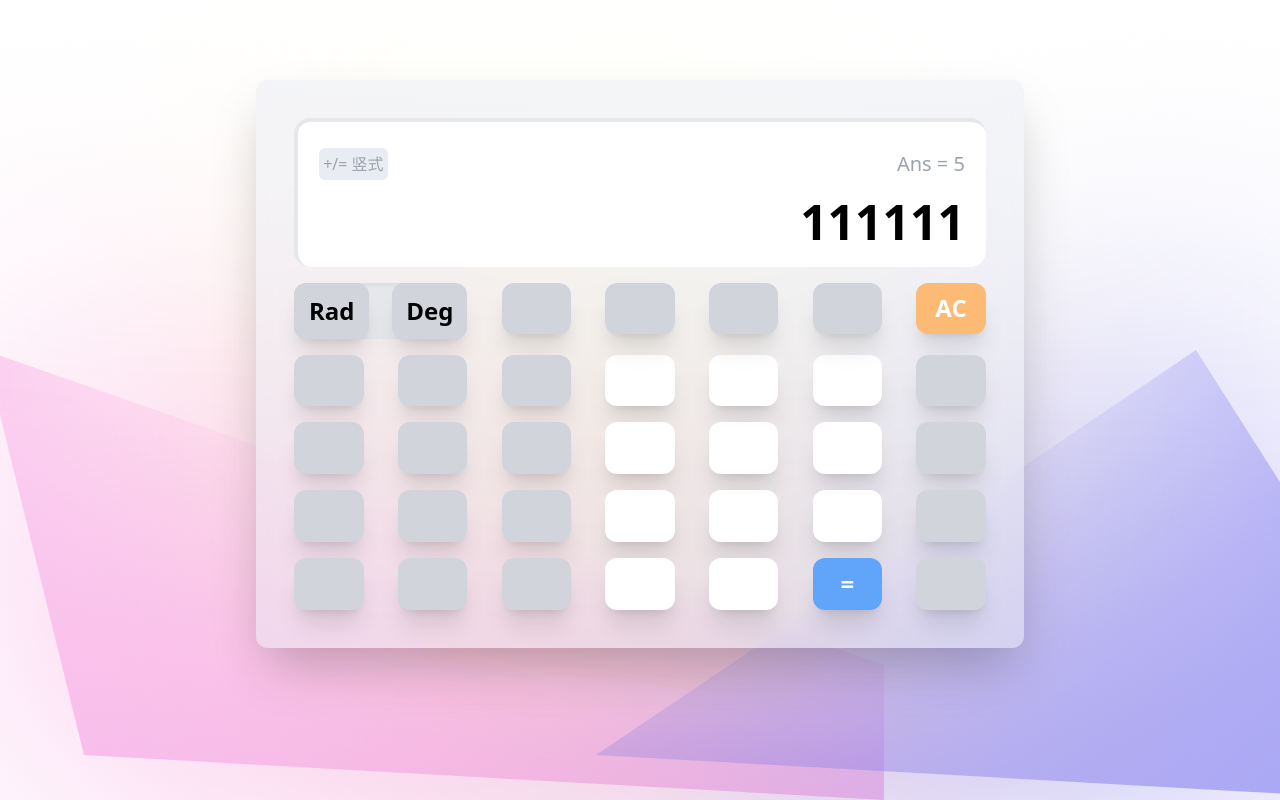
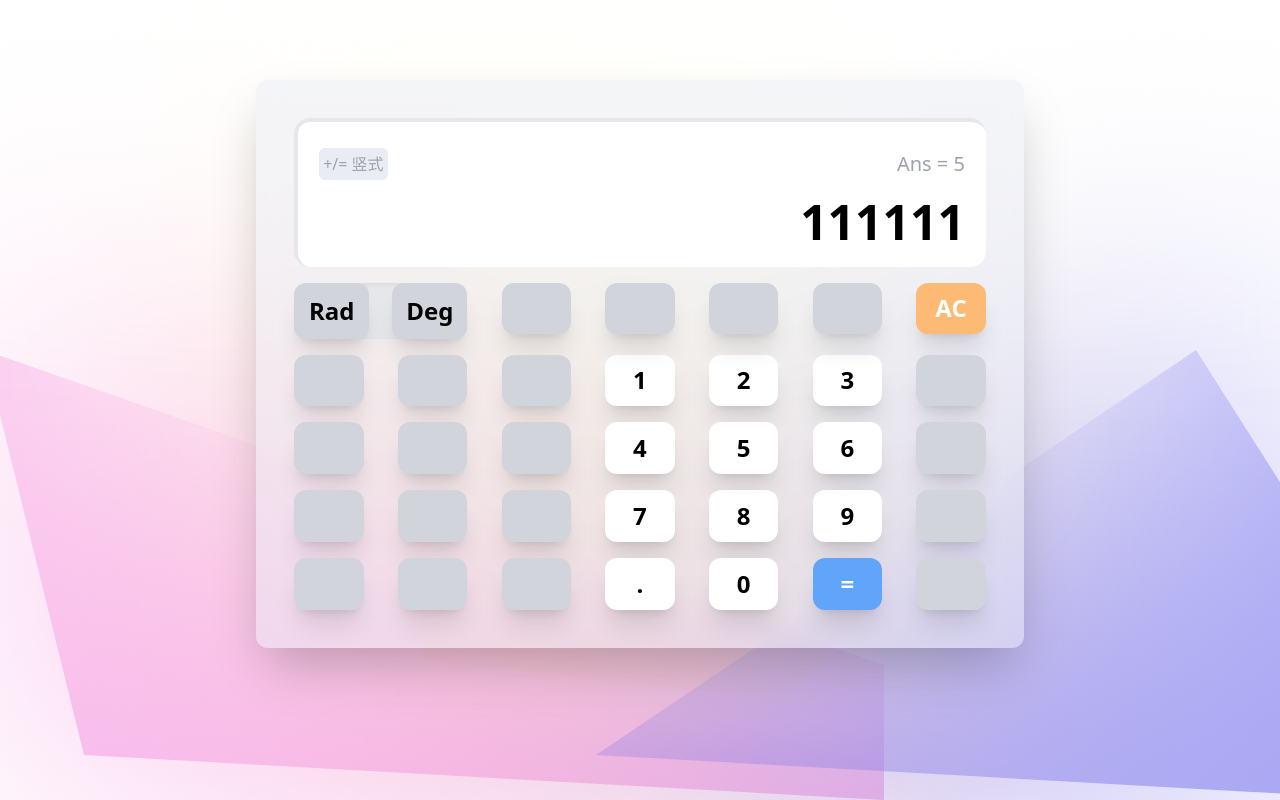
Before and after one commit to Dandelion-F/Calculator, a Vue app: page / in a window 1280 px wide. Built offline with nearby package versions, Linux system fonts and the light colour scheme.

Commit message:
feat: 向 number 传 props

```diff
--- a/src/components/Counter/Operation/Number/number.vue
+++ b/src/components/Counter/Operation/Number/number.vue
@@ -1,7 +1,11 @@
-<script setup lang="ts"></script>
+<script setup lang="ts">
+const props = defineProps({
+  number: String,
+});
+</script>
 
 <template>
-  <div class="operation-number-btn"></div>
+  <div class="operation-number-btn">{{ props.number }}</div>
 </template>
 
 <style scoped></style>
```
